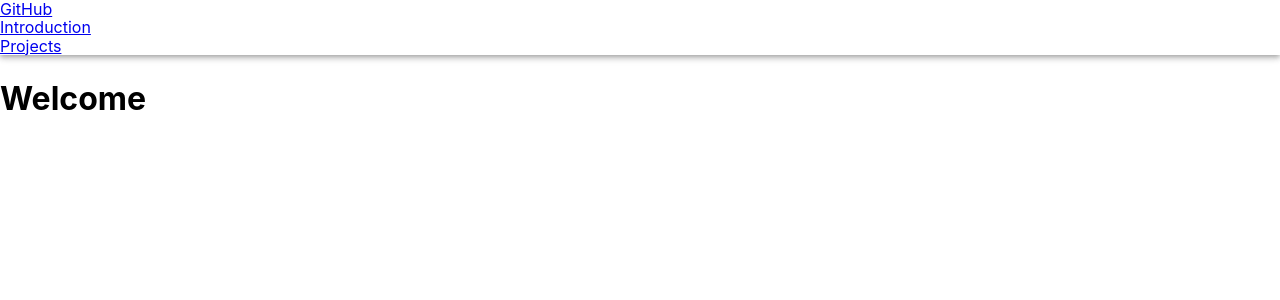
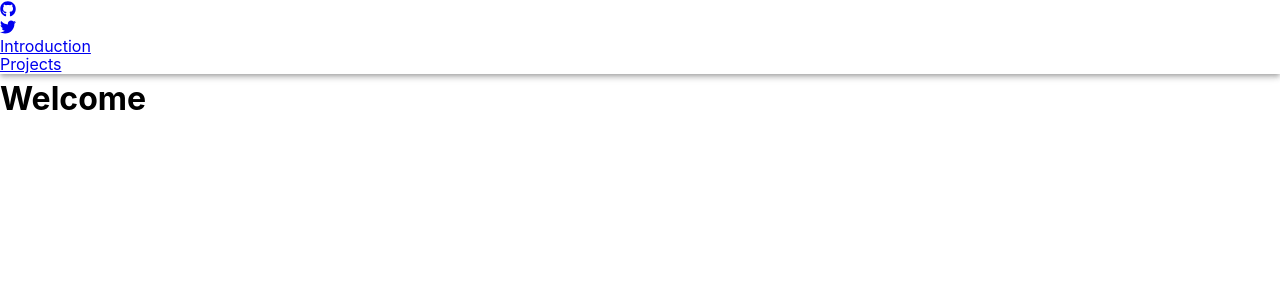
Before and after one commit to developing-coder/personal-portfolio, a React (Create React App) app: page / in a window 1280 px wide. Shown: the top 300 px of the page. Built offline with nearby package versions, Linux system fonts and the light colour scheme.

Commit message:
add GitHub and Twitter icons to NavBar

```diff
--- a/src/App.js
+++ b/src/App.js
@@ -2,6 +2,12 @@ import React, { Component } from 'react';
 import './App.css';
 import { MuiThemeProvider, createMuiTheme } from '@material-ui/core/styles';
 import AppBar from '@material-ui/core/AppBar';
+
+import { library } from '@fortawesome/fontawesome-svg-core'
+import { FontAwesomeIcon } from '@fortawesome/react-fontawesome'
+import { faGithub, faTwitter } from '@fortawesome/free-brands-svg-icons'
+
+library.add(faGithub, faTwitter);
 
 const theme = createMuiTheme({
   palette: {
@@ -27,7 +33,12 @@ class NavBar extends Component {
   render() {
     return (
       <AppBar position="static" id="navbar">
-        <a href="github.com" id="profile-link">GitHub</a>
+        <a href="https://github.com/developing-coder/" id="profile-link">
+          <FontAwesomeIcon icon={["fab", "github"]}/>
+        </a>
+        <a href="https://twitter.com/developingcoder" id="twitter-profile-link">
+          <FontAwesomeIcon icon={["fab", "twitter"]}/>
+        </a>
         <a href="#welcome-section">Introduction</a>
         <a href="#projects">Projects</a>
       </AppBar>
```
